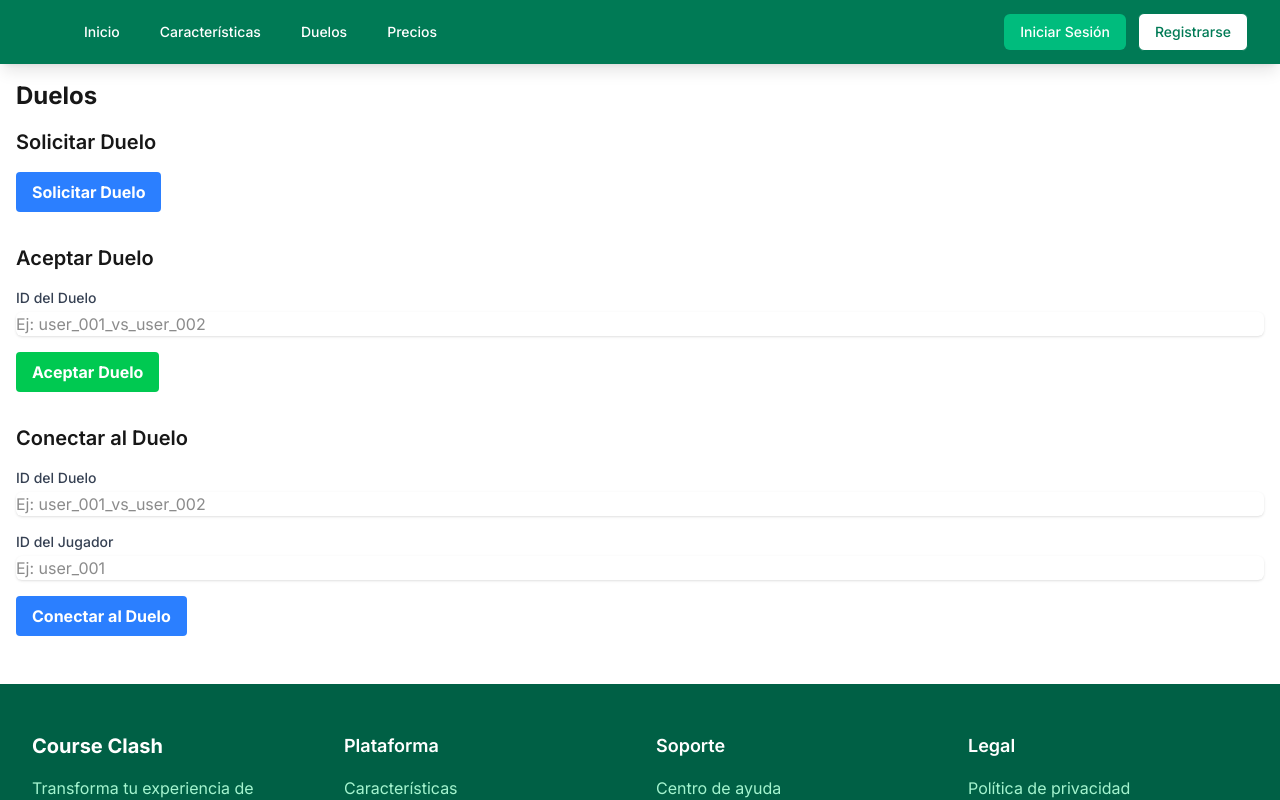
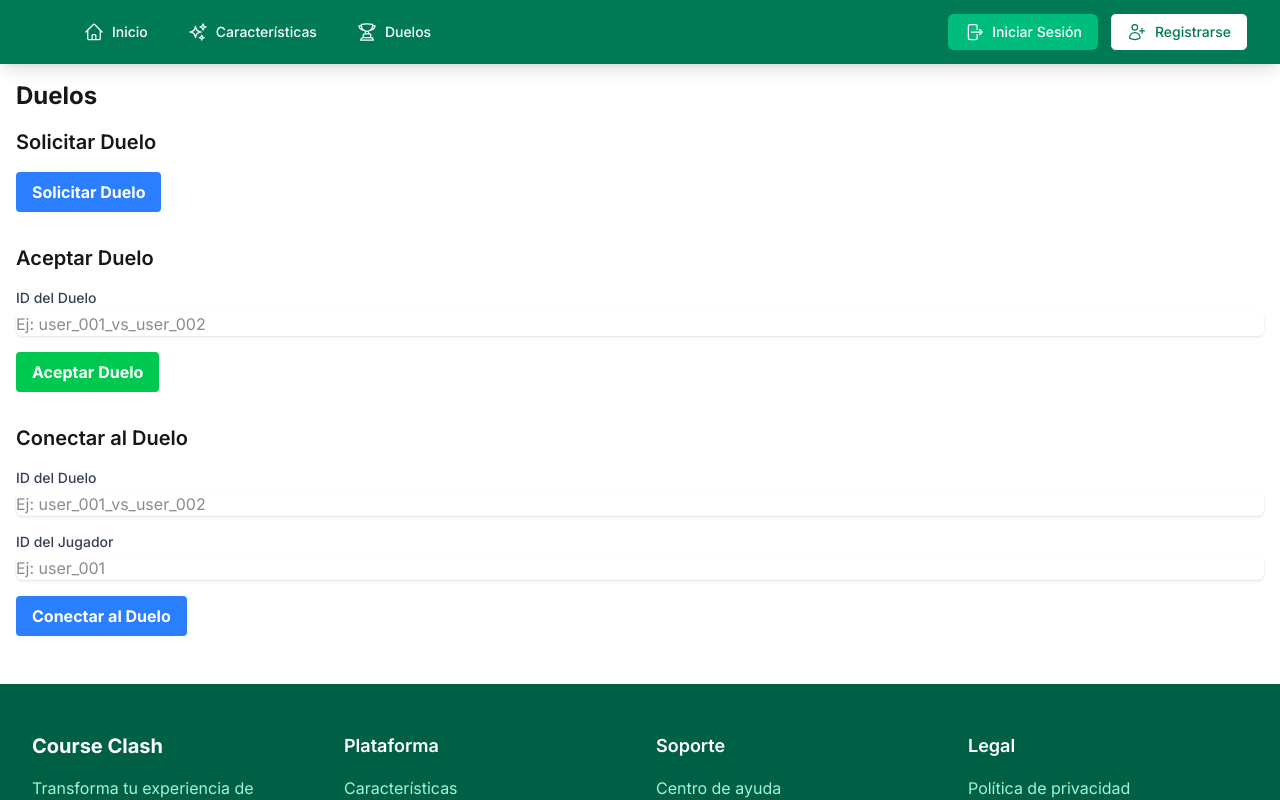
Before and after one commit to w1sec0d/CourseClash, a Next.js app in the folder frontend/: page /duelos in a window 1280 px wide. Shown: the top 800 px of the page. Built offline with nearby package versions, Linux system fonts and the light colour scheme; no server answers.

Commit message:
Añade iconos a la barra de navegacion

```diff
--- a/frontend/components/NavigationBar.tsx
+++ b/frontend/components/NavigationBar.tsx
@@ -3,6 +3,14 @@ import * as React from 'react';
 import Link from 'next/link';
 import { useState } from 'react';
 import clsx from 'clsx';
+import {
+  HomeIcon,
+  SparklesIcon,
+  TrophyIcon,
+  CurrencyDollarIcon,
+  ArrowRightOnRectangleIcon,
+  UserPlusIcon,
+} from '@heroicons/react/24/outline';
 
 export const NavigationBar = () => {
   const [mobileMenuOpen, setMobileMenuOpen] = useState(false);
@@ -30,39 +38,43 @@ export const NavigationBar = () => {
                 <Link
                   href='/'
                   className={clsx(
-                    'text-white px-3 py-2 rounded-md text-sm font-medium',
+                    'text-white px-3 py-2 rounded-md text-sm font-medium flex items-center gap-2',
                     'hover:bg-emerald-600'
                   )}
                 >
+                  <HomeIcon className='h-5 w-5' />
                   Inicio
                 </Link>
                 <Link
                   href='/#caracteristicas'
                   className={clsx(
-                    'text-white px-3 py-2 rounded-md text-sm font-medium',
+                    'text-white px-3 py-2 rounded-md text-sm font-medium flex items-center gap-2',
                     'hover:bg-emerald-600'
                   )}
                 >
+                  <SparklesIcon className='h-5 w-5' />
                   Características
                 </Link>
                 <Link
                   href='/duelos'
                   className={clsx(
-                    'text-white px-3 py-2 rounded-md text-sm font-medium',
+                    'text-white px-3 py-2 rounded-md text-sm font-medium flex items-center gap-2',
                     'hover:bg-emerald-600'
                   )}
                 >
+                  <TrophyIcon className='h-5 w-5' />
                   Duelos
                 </Link>
-                <Link
+                {/* <Link
                   href='/precios'
                   className={clsx(
-                    'text-white px-3 py-2 rounded-md text-sm font-medium',
+                    'text-white px-3 py-2 rounded-md text-sm font-medium flex items-center gap-2',
                     'hover:bg-emerald-600'
                   )}
                 >
+                  <CurrencyDollarIcon className="h-5 w-5" />
                   Precios
-                </Link>
+                </Link> */}
               </div>
             </div>
           </div>
@@ -71,19 +83,21 @@ export const NavigationBar = () => {
               <Link
                 href='/login'
                 className={clsx(
-                  'bg-emerald-500 text-white px-4 py-2 rounded-md text-sm font-medium',
+                  'bg-emerald-500 text-white px-4 py-2 rounded-md text-sm font-medium flex items-center gap-2',
                   'hover:bg-emerald-400 transition-colors duration-300'
                 )}
               >
+                <ArrowRightOnRectangleIcon className='h-5 w-5' />
                 Iniciar Sesión
               </Link>
               <Link
                 href='/registro'
                 className={clsx(
-                  'bg-white text-emerald-700 px-4 py-2 rounded-md text-sm font-medium',
+                  'bg-white text-emerald-700 px-4 py-2 rounded-md text-sm font-medium flex items-center gap-2',
                   'hover:bg-gray-100 border border-emerald-700 transition-colors duration-300'
                 )}
               >
+                <UserPlusIcon className='h-5 w-5' />
                 Registrarse
               </Link>
             </div>
@@ -121,37 +135,41 @@ export const NavigationBar = () => {
             <Link
               href='/#inicio'
               className={clsx(
-                'text-white px-3 py-2 rounded-md text-base font-medium block',
+                'text-white px-3 py-2 rounded-md text-base font-medium flex items-center gap-2',
                 'hover:bg-emerald-600'
               )}
             >
+              <HomeIcon className='h-5 w-5' />
               Inicio
             </Link>
             <Link
               href='/#caracteristicas'
               className={clsx(
-                'text-white px-3 py-2 rounded-md text-base font-medium block',
+                'text-white px-3 py-2 rounded-md text-base font-medium flex items-center gap-2',
                 'hover:bg-emerald-600'
               )}
             >
+              <SparklesIcon className='h-5 w-5' />
               Características
             </Link>
             <Link
               href='/duelos'
               className={clsx(
-                'text-white px-3 py-2 rounded-md text-base font-medium block',
+                'text-white px-3 py-2 rounded-md text-base font-medium flex items-center gap-2',
                 'hover:bg-emerald-600'
               )}
             >
+              <TrophyIcon className='h-5 w-5' />
               Duelos
             </Link>
             <Link
               href='/precios'
               className={clsx(
-                'text-white px-3 py-2 rounded-md text-base font-medium block',
+                'text-white px-3 py-2 rounded-md text-base font-medium flex items-center gap-2',
                 'hover:bg-emerald-600'
               )}
             >
+              <CurrencyDollarIcon className='h-5 w-5' />
               Precios
             </Link>
           </div>
@@ -160,10 +178,11 @@ export const NavigationBar = () => {
               <Link
                 href='/login'
                 className={clsx(
-                  'bg-emerald-500 text-white px-4 py-2 rounded-md text-sm font-medium',
+                  'bg-emerald-500 text-white px-4 py-2 rounded-md text-sm font-medium flex items-center gap-2',
                   'w-full text-center hover:bg-emerald-400'
                 )}
               >
+                <ArrowRightOnRectangleIcon className='h-5 w-5' />
                 Iniciar Sesión
               </Link>
             </div>
@@ -171,10 +190,11 @@ export const NavigationBar = () => {
               <Link
                 href='/registro'
                 className={clsx(
-                  'bg-white text-emerald-700 px-4 py-2 rounded-md text-sm font-medium',
+                  'bg-white text-emerald-700 px-4 py-2 rounded-md text-sm font-medium flex items-center gap-2',
                   'w-full text-center hover:bg-gray-100 border border-emerald-700 block'
                 )}
               >
+                <UserPlusIcon className='h-5 w-5' />
                 Registrarse
               </Link>
             </div>
--- a/frontend/package.json
+++ b/frontend/package.json
@@ -11,6 +11,7 @@
   "dependencies": {
     "@graphql-tools/mock": "^9.0.22",
     "@graphql-tools/schema": "^10.0.23",
+    "@heroicons/react": "^2.2.0",
     "@hookform/resolvers": "^5.0.1",
     "clsx": "^2.1.1",
     "graphql": "^16.11.0",
```
Also changed, not shown: 1 other file (tests, documents, lock files or other folders).
